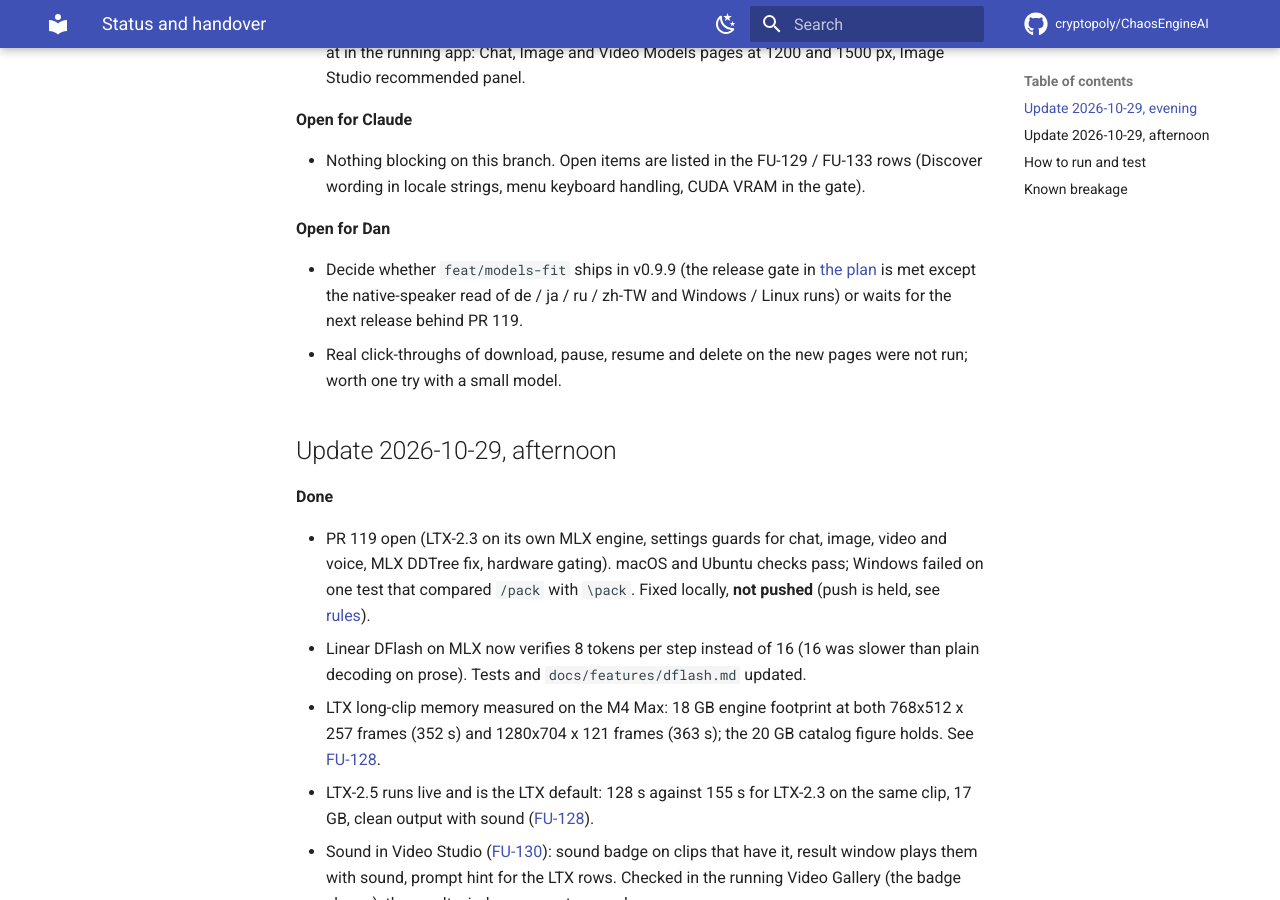
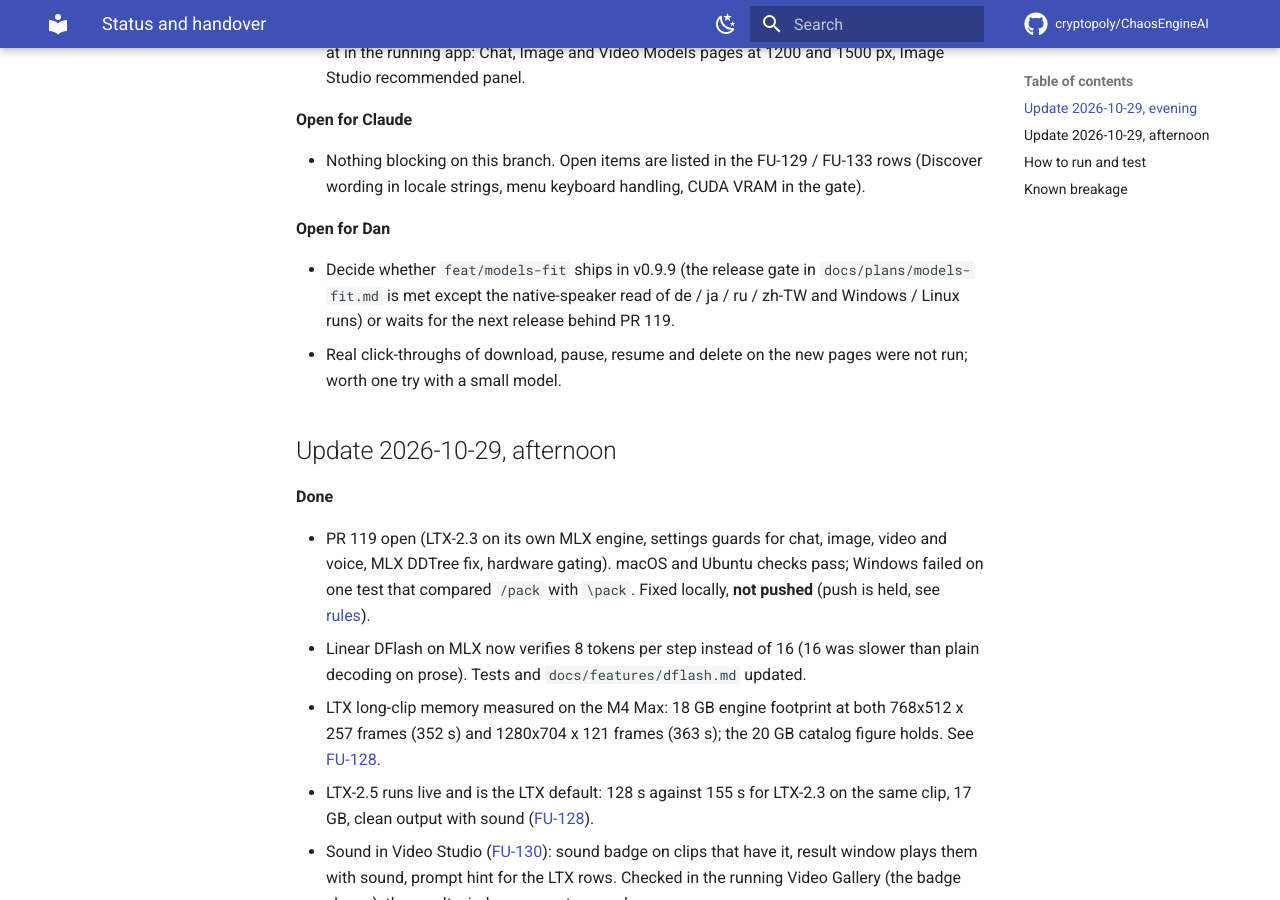
Before and after one commit to cryptopoly/ChaosEngineAI, an MkDocs documentation site: the page built from docs/hub/status.md, in a window 1280 px wide and 900 px high, scrolled down 890 px. Built offline with MkDocs 1.6.1 and Material for MkDocs 9.7.7, drawn with Linux system fonts in a browser that asks for light colours; comment, search, counter and statistics services are not loaded.

Commit message:
docs(hub): link check

```diff
--- a/docs/hub/status.md
+++ b/docs/hub/status.md
@@ -23,7 +23,7 @@ Newest dated update first. Each update has the same sections: Done, Open for Cla
 
 **Open for Dan**
 
-- Decide whether `feat/models-fit` ships in v0.9.9 (the release gate in [the plan](../plans/models-fit.md) is met except the native-speaker read of de / ja / ru / zh-TW and Windows / Linux runs) or waits for the next release behind PR 119.
+- Decide whether `feat/models-fit` ships in v0.9.9 (the release gate in `docs/plans/models-fit.md` is met except the native-speaker read of de / ja / ru / zh-TW and Windows / Linux runs) or waits for the next release behind PR 119.
 - Real click-throughs of download, pause, resume and delete on the new pages were not run; worth one try with a small model.
 
 ## Update 2026-10-29, afternoon
```
